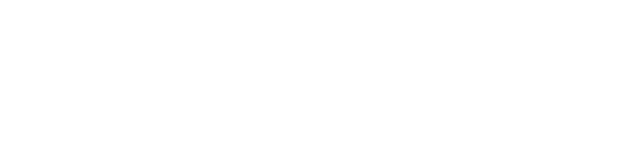
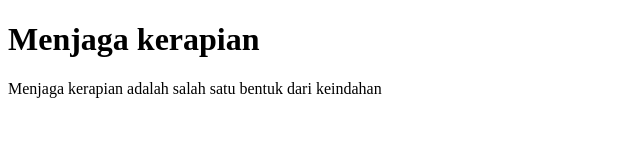
Before and after one commit to raraspuspita248226-art/latihan2, a plain HTML site: page index.html in a window 1280 px wide. Shown: the whole page, without its empty margins (0-640 px from the left). Drawn offline with Linux system fonts and the light colour scheme.

Commit message:
tambah h1

```diff
--- a/index.html
+++ b/index.html
@@ -6,6 +6,7 @@
     <title>Document</title>
 </head>
 <body>
-
+    <h1>Menjaga kerapian</h1>
+    <p>Menjaga kerapian adalah salah satu bentuk dari keindahan</p>
 </body>
 </html>
```
